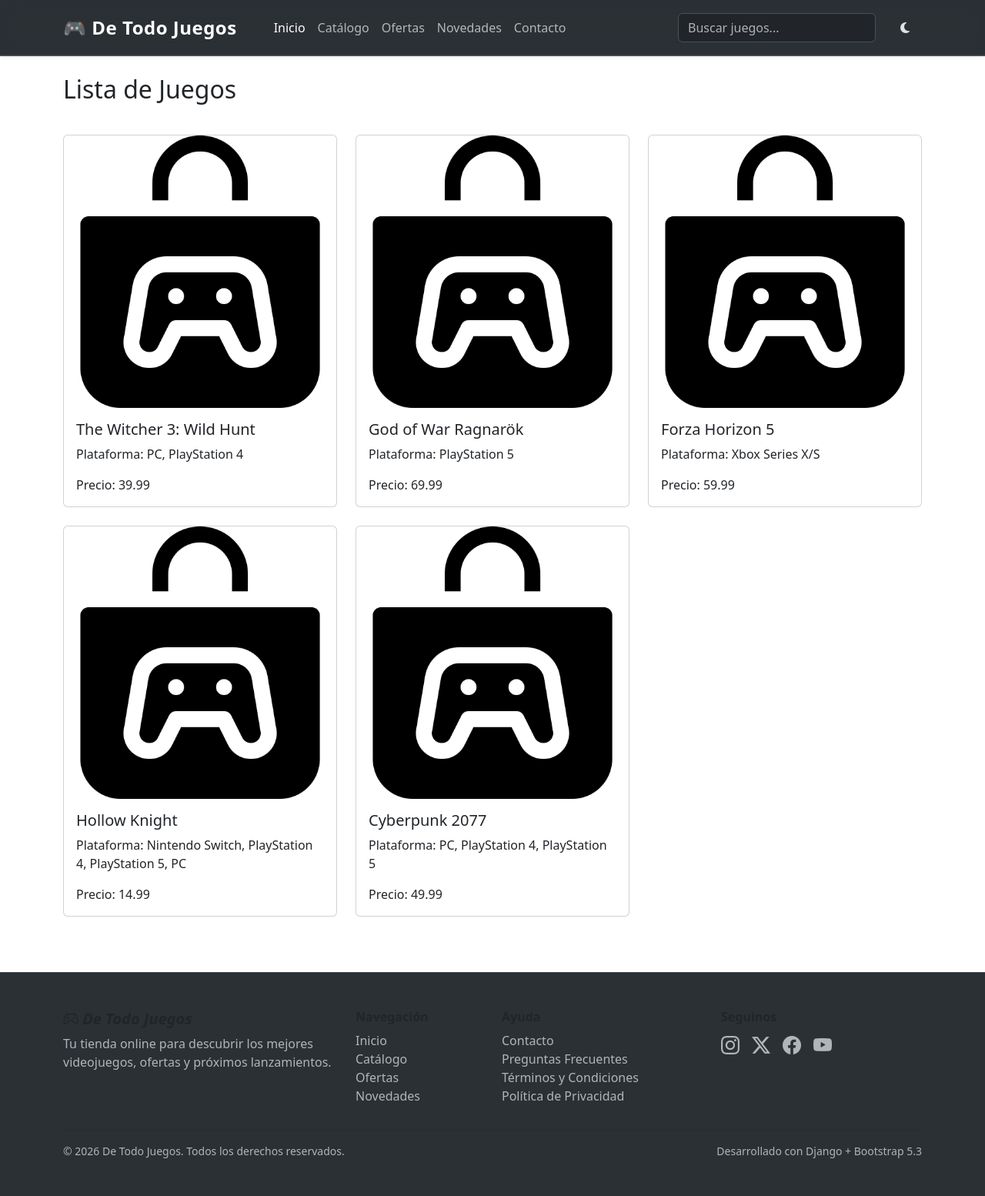
After one commit to FranRoy07/tienda_videojuegos, a Django app: page /catalogo/ in a window 1280 px wide. The commit adds this page. Shown: the whole page at 77% size. Run offline with Django 5.2, Linux system fonts and the light colour scheme.

Commit message:
feat: creación APP catalogo, modificación SETTINGS.PY de APP principal, modificación urls.py - views.py - templates de APP catalogo

```diff
--- /dev/null
+++ b/tienda_videojuegos/catalogo/templates/catalogo/lista_juegos.html
@@ -0,0 +1,30 @@
+{% extends "base.html" %}
+{% load static %}
+
+<!-- lista_juegos.html -->
+
+{% block title %} De Todo Juegos - Catálogo {% endblock %}
+
+    {% block content %}
+        <h2 class="text-body">Lista de Juegos</h2>
+        <div class="row row-cols-1 row-cols-md-3 g-4 mt-3">
+            {% for juego in lista_juegos %} <!--juego es cada uno de los diccionarios de la lista de todos los juegos agregados en el VIEWS-->
+                                           <!--en cada vuelta del bucle for va a generar la estructura completa: cargar imagen, titulo h5, nombre del juego, plataforma y precio (iterar las claves del diccionario de contexto)-->
+                <div class="col">
+                    <div class="card h-100">
+                        <img src="{% static 'img/logo.png' %}" alt="Imágen genérica" class="card-img-top"> <!--por ahora muestra solo el logo de manera genérica, no muestra la de cada juego (falta bdd)-->
+                        <div class="card-body">
+                            <h5 class="card-title">{{ juego.nombre }}</h5>
+                            <p class="card-text">Plataforma: {{ juego.plataforma }}</p>
+                            <p class="card-text">Precio: {{ juego.precio }}</p>
+                        </div>
+                    </div>
+
+                </div>
+            {% endfor %}
+
+        </div>
+
+
+
+    {% endblock %}
--- a/tienda_videojuegos/catalogo/urls.py
+++ b/tienda_videojuegos/catalogo/urls.py
@@ -2,5 +2,6 @@ from django.urls import path
 from . import views
 
 urlpatterns = [
-
+    # ruta de catalogo, llama a la vista del diccionario de contexto lista_juegos
+     path('', views.lista_juegos, name='lista_juegos'),
 ]
--- a/tienda_videojuegos/catalogo/views.py
+++ b/tienda_videojuegos/catalogo/views.py
@@ -1,3 +1,38 @@
 from django.shortcuts import render
 
 # Create your views here.
+
+def lista_juegos(request):
+    juegos = [
+        {
+            "nombre": "The Witcher 3: Wild Hunt",
+            "precio": 39.99,
+            "plataforma": "PC, PlayStation 4"
+        },
+        {
+            "nombre": "God of War Ragnarök",
+            "precio": 69.99,
+            "plataforma": "PlayStation 5"
+        },
+        {
+            "nombre": "Forza Horizon 5",
+            "precio": 59.99,
+            "plataforma": "Xbox Series X/S"
+        },
+        {
+            "nombre": "Hollow Knight",
+            "precio": 14.99,
+            "plataforma": "Nintendo Switch, PlayStation 4, PlayStation 5, PC"
+        },
+        {
+            "nombre": "Cyberpunk 2077",
+            "precio": 49.99,
+            "plataforma": "PC, PlayStation 4, PlayStation 5"
+        }
+    ]
+
+    contexto_catalogo_juegos = {
+        "lista_juegos": juegos
+    }
+
+    return render(request, "catalogo/lista_juegos.html", contexto_catalogo_juegos)
--- a/tienda_videojuegos/templates/base.html
+++ b/tienda_videojuegos/templates/base.html
@@ -22,7 +22,7 @@
 
 <body class="bg-body text-body">
     <!-- Botón Modo Oscuro/Claro -->
-<header class="sticky-top border-bottom bg-body-tertiary shadow-sm">
+<header data-bs-theme="dark", class="sticky-top border-bottom bg-body-tertiary shadow-sm">
     <nav class="navbar navbar-expand-lg">
         <div class="container">
 
@@ -109,7 +109,7 @@
     </nav>
 </header>
 
-    <main class="container py-4">
+    <main id="page-content", class="container py-4">
         {% block content %}
 
     <!--Acá irá el contenido específico de cada página-->
@@ -117,7 +117,7 @@
         {% endblock %}
     </main>
 
-<footer class="border-top bg-body-tertiary mt-5">
+<footer data-bs-theme="dark", class="border-top bg-body-tertiary mt-5">
 
     <div class="container py-5">
 
--- a/tienda_videojuegos/tienda_videojuegos/urls.py
+++ b/tienda_videojuegos/tienda_videojuegos/urls.py
@@ -24,4 +24,5 @@ urlpatterns = [
     path('', include('home.urls')),
     path('catalogo/', include('catalogo.urls')),
 
+
 ]
```
